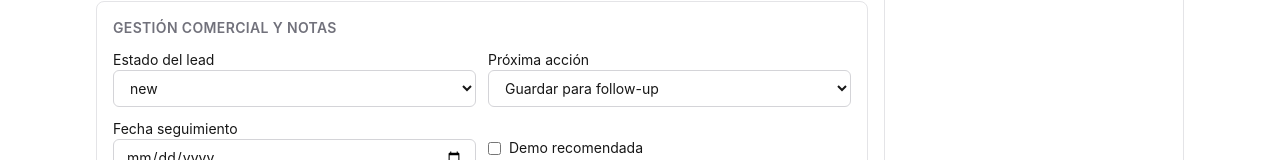
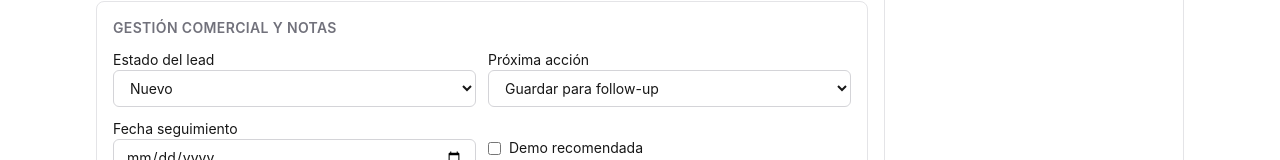
Before and after one commit to Daegon13/lead-radar, a Next.js app: page /leads/new in a window 1280 px wide. Shown: the part 1191-1351 px from the top of the page. Built offline with nearby package versions, Linux system fonts and the light colour scheme.

Commit message:
fix: harden lead form parsing and improve status labels

```diff
--- a/src/app/leads/new/page.tsx
+++ b/src/app/leads/new/page.tsx
@@ -16,6 +16,7 @@ export default function NewLeadPage() {
   function handleCreate(values: LeadFormValues) {
     setIsSaving(true);
     const created = createLead(values);
+    setIsSaving(false);
     router.push(`/leads/${created.id}/edit`);
   }
 
--- a/src/components/leads/lead-form.tsx
+++ b/src/components/leads/lead-form.tsx
@@ -2,7 +2,7 @@
 
 import { useMemo, useState } from "react";
 
-import { LEAD_STATUSES, NEXT_ACTIONS, NEXT_ACTION_LABELS } from "@/lib/constants";
+import { LEAD_STATUSES, LEAD_STATUS_LABELS, NEXT_ACTIONS, NEXT_ACTION_LABELS } from "@/lib/constants";
 import { scoreLead } from "@/lib/scoring";
 import type {
   CommercialPotential,
@@ -100,6 +100,25 @@ function buildInitialState(initialLead?: Lead): FormState {
   };
 }
 
+function parseRating(value: string): number | null {
+  if (value.trim() === "") {
+    return null;
+  }
+
+  const parsed = Number(value);
+  return Number.isFinite(parsed) ? Math.max(0, Math.min(5, parsed)) : null;
+}
+
+function parseReviewCount(value: string): number {
+  const parsed = Number(value);
+
+  if (!Number.isFinite(parsed)) {
+    return 0;
+  }
+
+  return Math.max(0, Math.floor(parsed));
+}
+
 export function LeadForm({ mode, initialLead, onSubmit, isSaving = false }: LeadFormProps) {
   const [values, setValues] = useState<FormState>(buildInitialState(initialLead));
   const [error, setError] = useState<string | null>(null);
@@ -112,8 +131,8 @@ export function LeadForm({ mode, initialLead, onSubmit, isSaving = false }: Lead
         category: values.category.trim() || "Sin rubro",
         location: values.location.trim() || "Sin zona",
         address: values.address.trim() || undefined,
-        rating: values.rating === "" ? null : Number(values.rating),
-        reviewCount: Number(values.reviewCount || 0),
+        rating: parseRating(values.rating),
+        reviewCount: parseReviewCount(values.reviewCount),
         hasWebsite: values.hasWebsite,
         websiteUrl: values.websiteUrl.trim() || undefined,
         instagram: values.instagram.trim() || undefined,
@@ -169,8 +188,8 @@ export function LeadForm({ mode, initialLead, onSubmit, isSaving = false }: Lead
       category: values.category.trim(),
       location: values.location.trim(),
       address: values.address.trim() || undefined,
-      rating: values.rating === "" ? null : Number(values.rating),
-      reviewCount: Math.max(0, Number(values.reviewCount || 0)),
+      rating: parseRating(values.rating),
+      reviewCount: parseReviewCount(values.reviewCount),
       hasWebsite: values.hasWebsite,
       websiteUrl: values.websiteUrl.trim() || undefined,
       instagram: values.instagram.trim() || undefined,
@@ -229,7 +248,7 @@ export function LeadForm({ mode, initialLead, onSubmit, isSaving = false }: Lead
         <div className="rounded-lg border border-zinc-200 bg-white p-4 dark:border-zinc-800 dark:bg-zinc-950">
           <h2 className="mb-3 text-sm font-semibold uppercase tracking-wide text-zinc-500 dark:text-zinc-400">Gestión comercial y notas</h2>
           <div className="grid gap-3 sm:grid-cols-2">
-            <label className="space-y-1 text-sm"><span>Estado del lead</span><select className="w-full rounded-md border border-zinc-300 px-3 py-2 text-sm" value={values.status} onChange={(e)=>updateField("status",e.target.value as LeadStatus)}>{LEAD_STATUSES.map((status)=><option key={status} value={status}>{status}</option>)}</select></label>
+            <label className="space-y-1 text-sm"><span>Estado del lead</span><select className="w-full rounded-md border border-zinc-300 px-3 py-2 text-sm" value={values.status} onChange={(e)=>updateField("status",e.target.value as LeadStatus)}>{LEAD_STATUSES.map((status)=><option key={status} value={status}>{LEAD_STATUS_LABELS[status]}</option>)}</select></label>
             <label className="space-y-1 text-sm"><span>Próxima acción</span><select className="w-full rounded-md border border-zinc-300 px-3 py-2 text-sm" value={values.nextAction} onChange={(e)=>updateField("nextAction",e.target.value as NextAction)}>{NEXT_ACTIONS.map((action)=><option key={action} value={action}>{NEXT_ACTION_LABELS[action]}</option>)}</select></label>
             <label className="space-y-1 text-sm"><span>Fecha seguimiento</span><input type="date" className="w-full rounded-md border border-zinc-300 px-3 py-2 text-sm" value={values.followUpDate} onChange={(e)=>updateField("followUpDate",e.target.value)} /></label>
             <label className="flex items-center gap-2 text-sm"><input type="checkbox" checked={values.demoRecommended} onChange={(e)=>updateField("demoRecommended",e.target.checked)} /> Demo recomendada</label>
```
